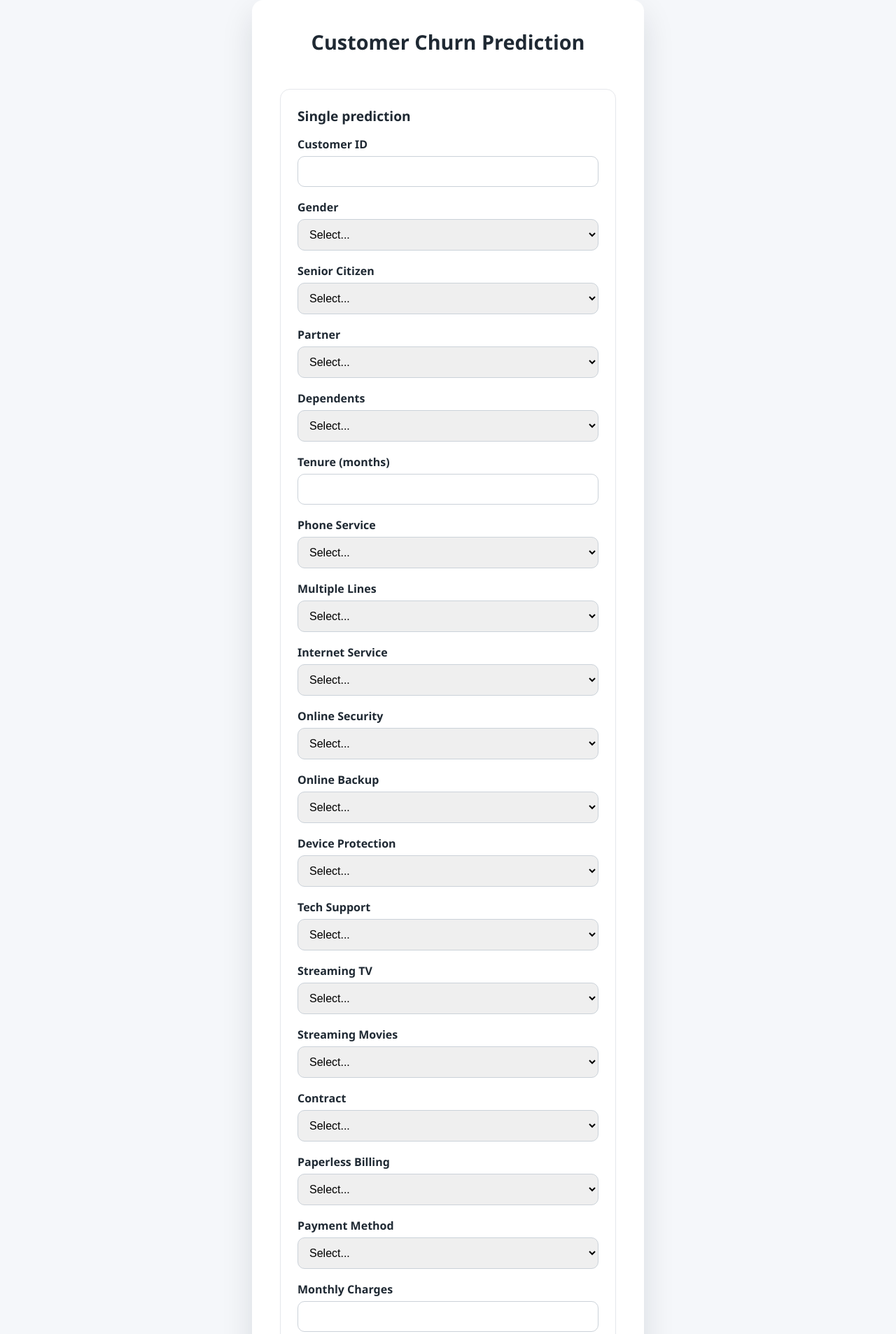
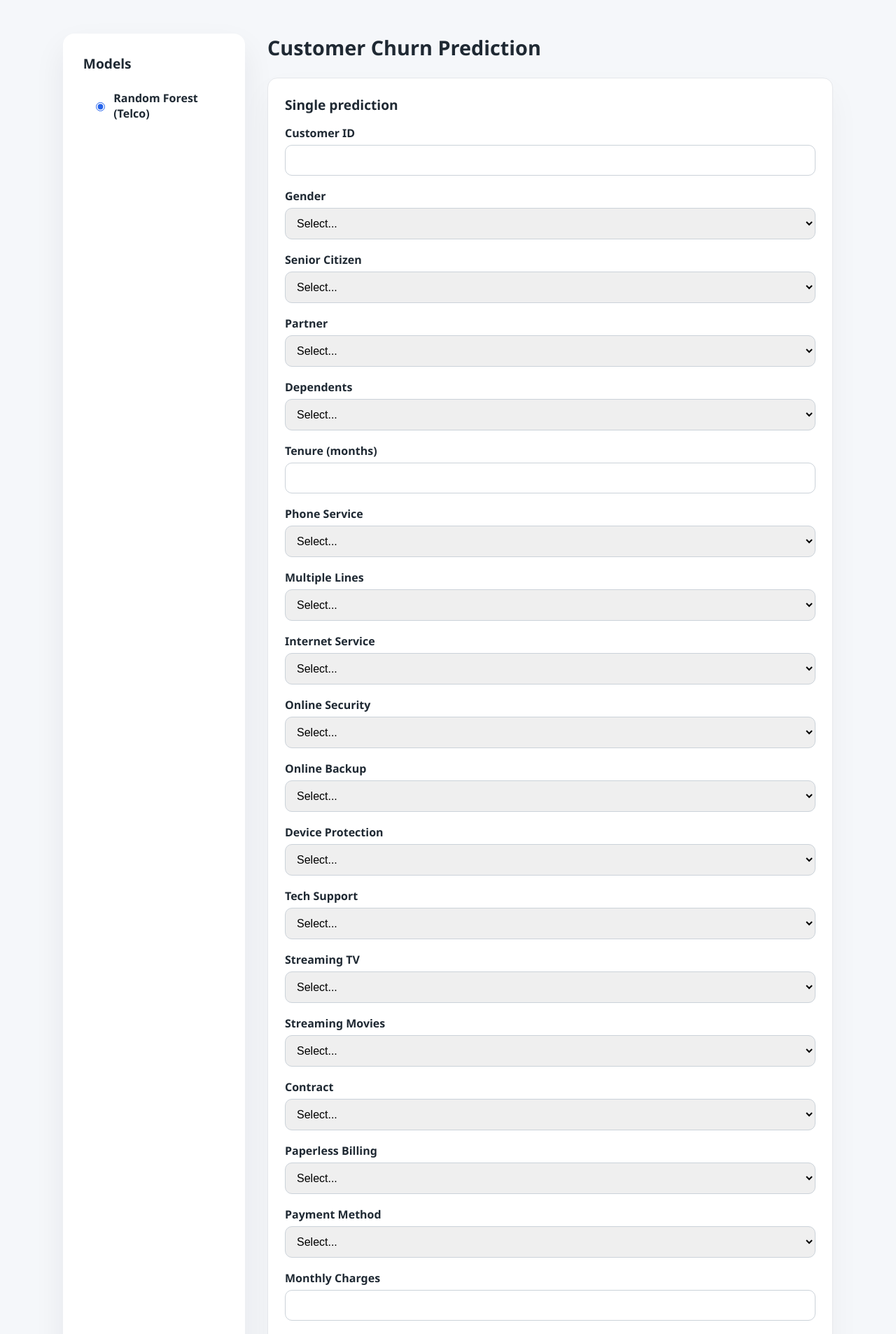
Before and after one commit to hutuswatermelon/NT533Q13-Project, a Flask app: page / in a window 1280 px wide. Shown: the top 1906 px of the page at 70% size. Run offline with Flask 3, Linux system fonts and the light colour scheme.

Commit message:
update UI

```diff
--- a/Flask_Rest_API/app.py
+++ b/Flask_Rest_API/app.py
@@ -62,7 +62,16 @@ REQUIRED_COLUMNS = [
 # =========================
 @app.route("/", methods=["GET"])
 def index():
-    return render_template("index.html")
+    available_models = [
+        {"id": "telco_rf", "name": "Random Forest (Telco)"},
+    ]
+    selected_model = request.args.get("model", available_models[0]["id"])
+    return render_template(
+        "index.html",
+        models=available_models,
+        selected_model=selected_model,
+        required_columns=REQUIRED_COLUMNS,
+    )
 
 # ====================================
 # 🚀 API predict
--- a/Flask_Rest_API/static/style.css
+++ b/Flask_Rest_API/static/style.css
@@ -6,21 +6,68 @@
 
 body {
     margin: 0;
+    min-height: 100vh;
+    background-color: #f5f7fa;
+}
+
+.layout {
+    display: grid;
+    grid-template-columns: 260px 1fr;
+    gap: 2rem;
+    max-width: 1100px;
+    margin: 3rem auto;
+    padding: 0 2rem 3rem;
+}
+
+.sidebar {
+    background: #ffffff;
+    padding: 1.8rem;
+    border-radius: 16px;
+    box-shadow: 0 20px 45px rgba(15, 23, 42, 0.07);
     display: flex;
-    justify-content: center;
+    flex-direction: column;
+    gap: 1rem;
+}
+
+.sidebar h2 {
+    margin: 0;
+    font-size: 1.2rem;
+}
+
+.model-option {
+    display: flex;
     align-items: center;
-    min-height: 100vh;
+    gap: 0.6rem;
+    padding: 0.6rem 0.8rem;
+    border-radius: 10px;
+    cursor: pointer;
+    transition: background 0.2s ease;
+}
+
+.model-option:hover {
+    background: #f1f5f9;
+}
+
+.model-option input {
+    accent-color: #2563eb;
+}
+
+.sidebar-info {
+    font-size: 0.85rem;
+    color: #6b7280;
+    margin-top: auto;
 }
 
 .container {
-    background: #ffffff;
-    padding: 2.5rem;
-    border-radius: 16px;
-    box-shadow: 0 20px 45px rgba(15, 23, 42, 0.12);
-    width: min(480px, 90vw);
     display: flex;
     flex-direction: column;
     gap: 1.5rem;
+}
+
+h1 {
+    margin: 0;
+    font-size: 1.8rem;
+    text-align: left;
 }
 
 .card {
@@ -28,18 +75,13 @@ body {
     border-radius: 14px;
     padding: 1.5rem;
     background: #ffffff;
+    box-shadow: 0 20px 45px rgba(15, 23, 42, 0.04);
 }
 
 .card h2 {
     margin-top: 0;
     margin-bottom: 1rem;
     font-size: 1.2rem;
-}
-
-h1 {
-    margin: 0 0 1.5rem;
-    font-size: 1.8rem;
-    text-align: center;
 }
 
 form section {
@@ -63,8 +105,6 @@ select {
 
 input[type="file"] {
     border: 1px dashed #cbd2d9;
-    padding: 0.75rem;
-    border-radius: 10px;
     background-color: #f8fafc;
 }
 
@@ -89,32 +129,6 @@ button:hover,
     background: linear-gradient(135deg, #1d4ed8, #1e40af);
 }
 
-.error {
-    color: #dc2626;
-    font-weight: 600;
-}
-
-.prediction,
-.probability {
-    font-size: 1.1rem;
-    margin: 0.7rem 0;
-}
-
-.data-list {
-    list-style: none;
-    padding: 0;
-    margin: 1rem 0;
-}
-
-.data-list li {
-    margin: 0.3rem 0;
-}
-
-.data-list span {
-    font-weight: 600;
-    margin-right: 0.4rem;
-}
-
 .divider {
     display: flex;
     align-items: center;
--- a/Flask_Rest_API/templates/index.html
+++ b/Flask_Rest_API/templates/index.html
@@ -6,12 +6,27 @@
     <link rel="stylesheet" href="{{ url_for('static', filename='style.css') }}">
 </head>
 <body>
+    <div class="layout">
+        <aside class="sidebar">
+            <h2>Models</h2>
+            <form id="modelSelector">
+                {% for model in models %}
+                <label class="model-option">
+                    <input type="radio" name="model" value="{{ model.id }}" {% if model.id == selected_model %}checked{% endif %}>
+                    <span>{{ model.name }}</span>
+                </label>
+                {% endfor %}
+            </form>
+            <p class="sidebar-info">More models will be available soon.</p>
+        </aside>
+
         <main class="container">
             <h1>Customer Churn Prediction</h1>
 
             <section class="card">
                 <h2>Single prediction</h2>
                 <form method="post" action="{{ url_for('predict') }}">
+                    <input type="hidden" name="model_name" id="singleModel" value="{{ selected_model }}">
                     <section>
                         <label for="customerID">Customer ID</label>
                         <input id="customerID" name="customerID" type="text" maxlength="20" required>
@@ -176,6 +191,7 @@
             <section class="card">
                 <h2>Batch prediction</h2>
                 <form method="post" action="{{ url_for('batch_predict') }}" enctype="multipart/form-data">
+                    <input type="hidden" name="model_name" id="batchModel" value="{{ selected_model }}">
                     <section>
                         <label for="csvFile">Upload CSV</label>
                         <input id="csvFile" name="file" type="file" accept=".csv" required>
@@ -185,5 +201,19 @@
                 </form>
             </section>
         </main>
+    </div>
+
+    <script>
+        const modelInputs = document.querySelectorAll('input[name="model"]');
+        const singleModelInput = document.getElementById('singleModel');
+        const batchModelInput = document.getElementById('batchModel');
+
+        modelInputs.forEach(input => {
+            input.addEventListener('change', event => {
+                singleModelInput.value = event.target.value;
+                batchModelInput.value = event.target.value;
+            });
+        });
+    </script>
 </body>
 </html>
```
Lines whose indentation alone changed are shown as unchanged.
